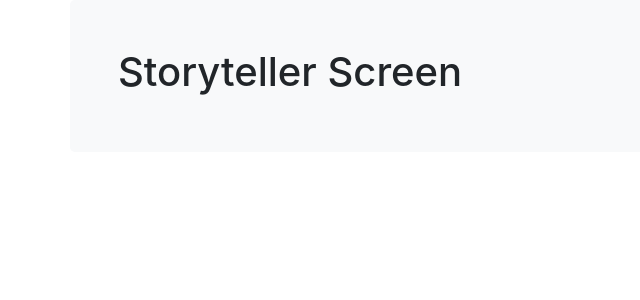
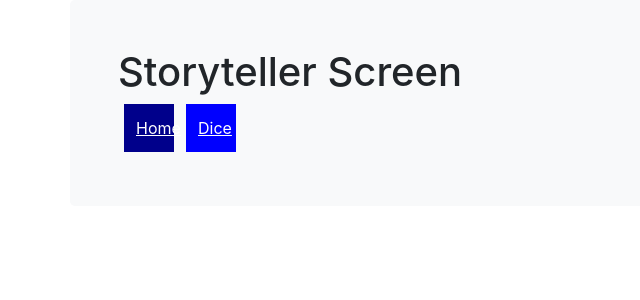
Before and after one commit to CDiercksen/storyteller-screen, a React (Create React App) app: page / in a window 1280 px wide. Shown: the top 300 px of the page, without its empty margins (0-640 px from the left). Built offline with nearby package versions, Linux system fonts and the light colour scheme.

Commit message:
Created NavBar component, added NavBar component to App.js

```diff
--- a/src/components/App.js
+++ b/src/components/App.js
@@ -1,7 +1,8 @@
 import React from "react";
 import { Container } from "react-bootstrap";
-import { BrowserRouter, Route, Switch } from "react-router-dom";
+import { Route, Switch } from "react-router-dom";
 import Dice from "./Dice"
+import NavBar from "./NavBar";
 
 
 
@@ -10,6 +11,7 @@ function App() {
     <div>
     <Container className="p-5 mb-4 bg-light rounded-3">
       <h1 className="header">Storyteller Screen</h1>
+      <NavBar />
       <Switch>
         <Route exact path="/dice">
           <Dice />
--- /dev/null
+++ b/src/components/NavBar.js
@@ -0,0 +1,43 @@
+import React from "react";
+// import { Navbar } from "react-bootstrap";
+import { NavLink } from "react-router-dom";
+
+const linkStyles = {
+    display: "inline-block",
+    width: "50px",
+    padding: "12px",
+    margin: "0 6px 6px",
+    background: "blue",
+    TextDecoration: "none",
+    color: "white",
+  };
+
+  function NavBar() {
+      return (
+          <div>
+            <NavLink
+          to="/"
+          exact
+          style={linkStyles}
+          activeStyle={{
+            background:"darkblue",
+          }}
+          >
+            Home
+          </NavLink>
+          <NavLink
+          to="/dice"
+          exact
+          style={linkStyles}
+          activeStyle={{
+            background:"darkblue",
+          }}
+          >
+            Dice
+          </NavLink>
+          </div>
+      )
+  }
+
+
+export default NavBar;
```
